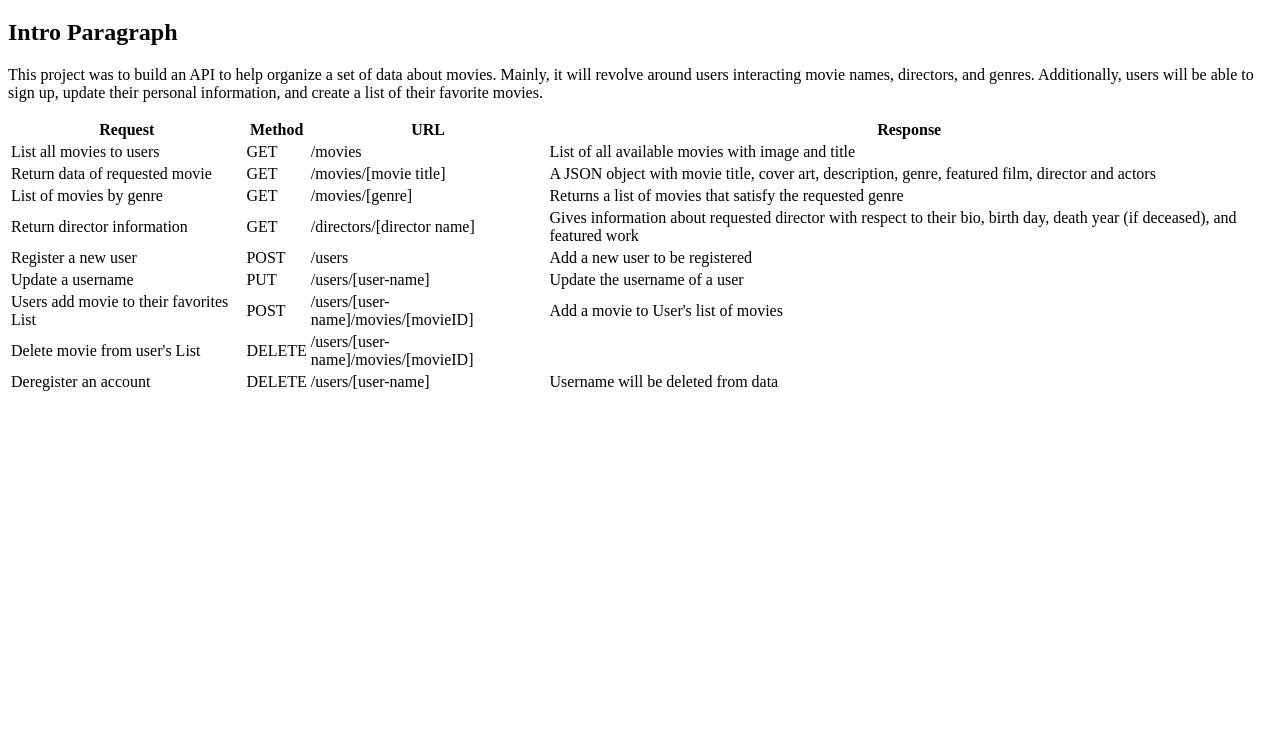
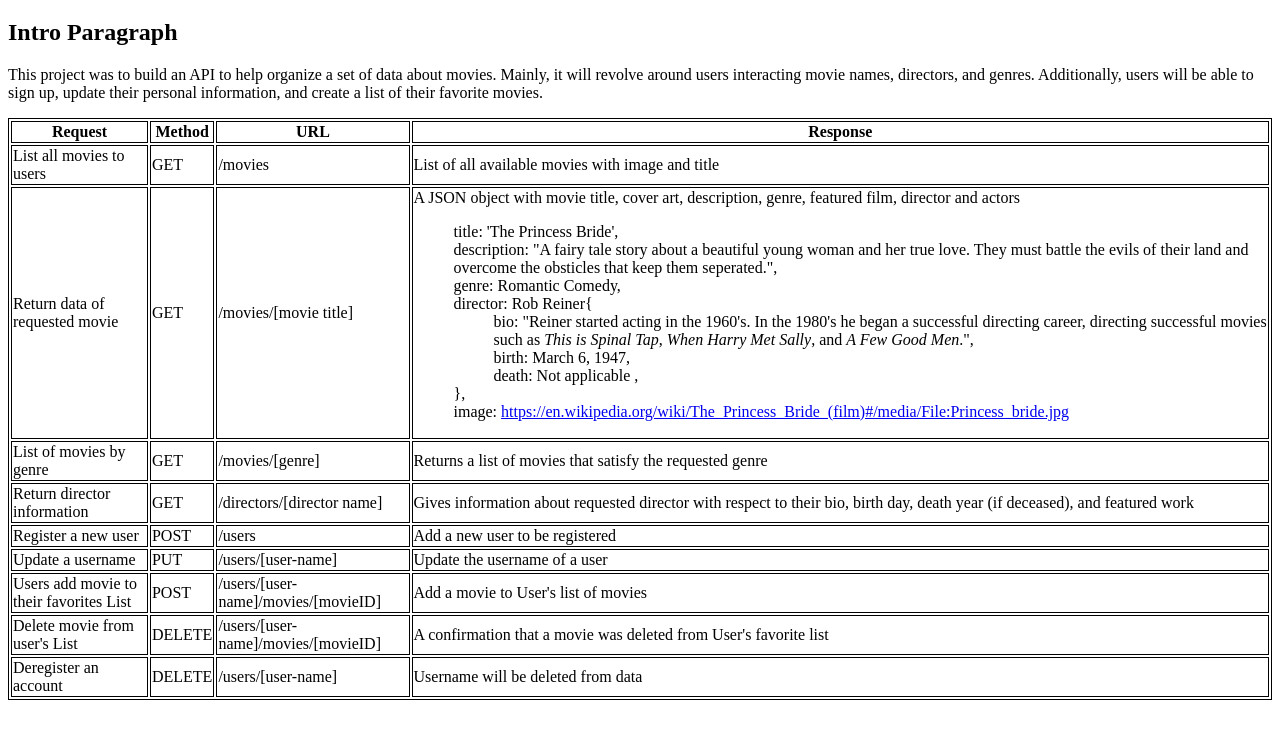
Before and after one commit to zeusrahl/movie_api, a website: page public/documentation.html in a window 1280 px wide. Shown: the part 61-800 px from the top of the page. Drawn offline with Linux system fonts and the light colour scheme.

Commit message:
Update documentation.html
Cleaned up documentation to look nicer.

```diff
--- a/public/documentation.html
+++ b/public/documentation.html
@@ -7,6 +7,19 @@
         <!-- need some fonts -->
         <!-- need a normalization -->
         <!-- need styling -->
+        <style>
+            table {
+                width: 100%;
+            }
+
+            table, th, td {
+                border: 1px solid black;
+            }
+
+            ul {
+                list-style: none;
+            }
+        </style>
     </head>
     <body>
         <header>
@@ -22,10 +35,12 @@
                 <table>
                     <!-- header -->
                     <thead>
-                        <th>Request</th>
-                        <th>Method</th>
-                        <th>URL</th>
-                        <th>Response</th>
+                        <tr>
+                            <th>Request</th>
+                            <th>Method</th>
+                            <th>URL</th>
+                            <th>Response</th>
+                        </tr>
                     </thead>
                     <!-- body -->
                     <tbody>
@@ -42,7 +57,22 @@
                             <td>Return data of requested movie</td>
                             <td>GET</td>
                             <td>/movies/[movie title]</td>
-                            <td>A JSON object with movie title, cover art, description, genre, featured film, director and actors</td>
+                            <td>
+                                A JSON object with movie title, cover art, description, genre, featured film, director and actors
+                                <ul>
+                                    <li>title: 'The Princess Bride',</li>
+                                    <li>description: "A fairy tale story about a beautiful young woman and her true love. They must battle the evils of their land and overcome the obsticles that keep them seperated.",</li>
+                                    <li>genre: Romantic Comedy,</li>
+                                    <li>director: Rob Reiner{
+                                        <ul>
+                                            <li>bio: "Reiner started acting in the 1960's. In the 1980's he began a successful directing career, directing successful movies such as <em>This is Spinal Tap</em>, <em>When Harry Met Sally</em>, and <em>A Few Good Men</em>.",</li>
+                                            <li>birth: March 6, 1947,</li>
+                                            <li>death: Not applicable ,</li>
+                                        </ul>
+                                    },</li>
+                                    <li>image: <a href='url'>https://en.wikipedia.org/wiki/The_Princess_Bride_(film)#/media/File:Princess_bride.jpg</a></li>
+                                </ul>
+                            </td>
                         </tr>
 
                         <!-- Return data about a genre (description) by name/title (e.g., "Thriller") -->
@@ -90,7 +120,7 @@
                             <td>Delete movie from user's List</td>
                             <td>DELETE</td>
                             <td>/users/[user-name]/movies/[movieID]</td>
-                            <td></td>
+                            <td>A confirmation that a movie was deleted from User's favorite list</td>
                         </tr>
 
                         <!-- Allow existing users to dergister (showing only a text that a user email has been removed--more on this later) -->
```
